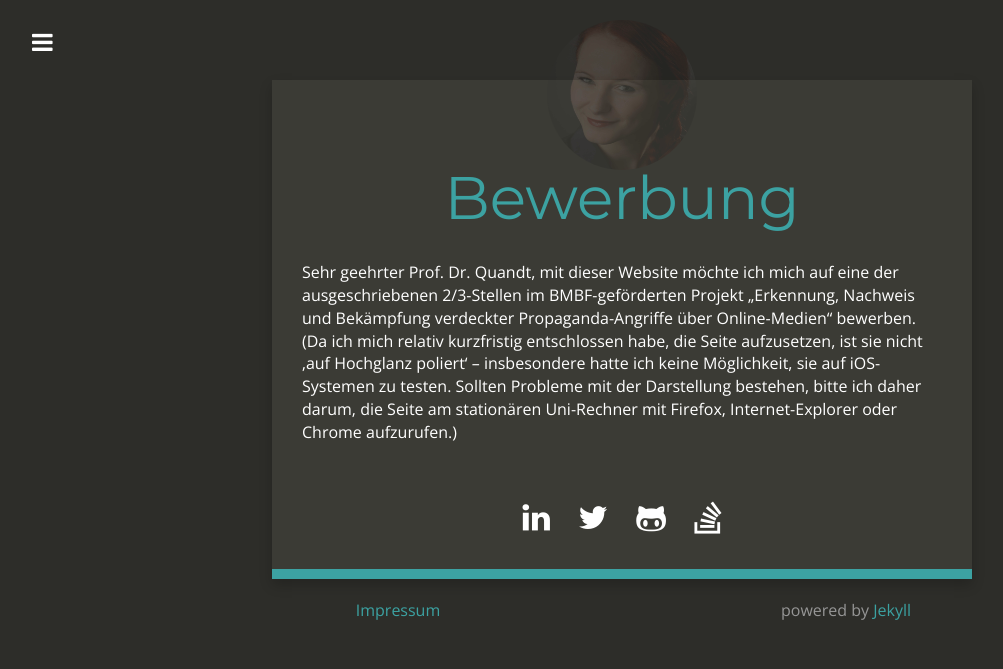
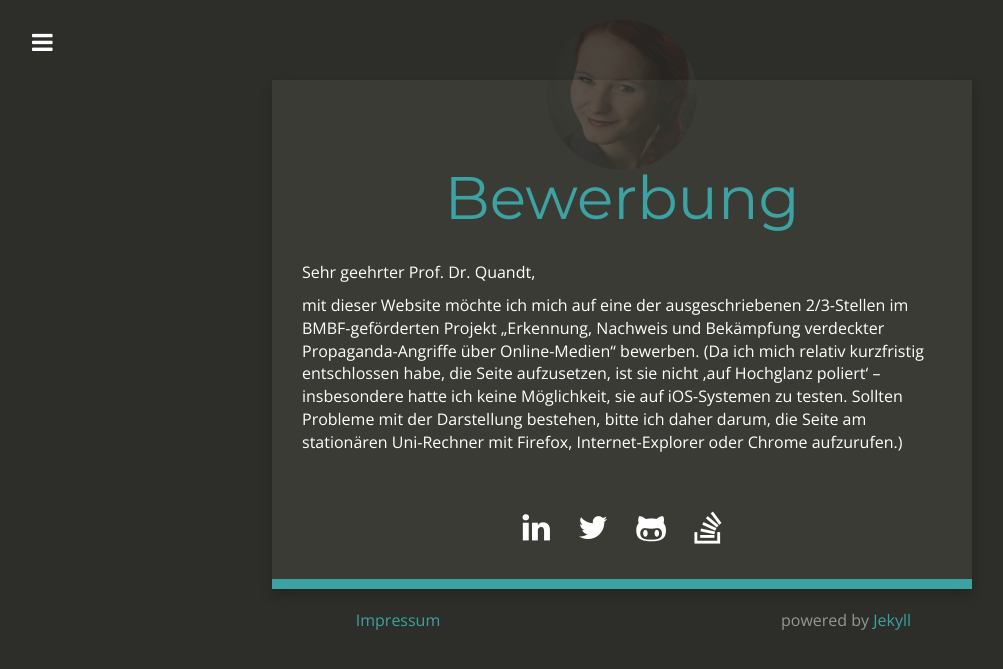
Before and after one commit to BriGitBardot/Bewerbung2, a Jekyll site: the page built from index.md, in a window 1280 px wide. Shown: the top 669 px of the page, without its empty margins (18-1021 px from the left). Built offline with Jekyll 4.4.1, drawn with Linux system fonts in a browser that asks for light colours; nearby versions of some CDN libraries.

Commit message:
Update index.md

```diff
--- a/index.md
+++ b/index.md
@@ -15,8 +15,8 @@
             <h1 class="header author-header" itemprop="headline">{{ site.title }}</h1>
 
             <div class="author-text">
-<p align="left"> Sehr geehrter Prof. Dr. Quandt,
-mit dieser Website möchte ich mich auf eine der ausgeschriebenen 2/3-Stellen im BMBF-geförderten Projekt  „Erkennung, Nachweis und Bekämpfung verdeckter Propaganda-Angriffe über Online-Medien“ bewerben. (Da ich mich relativ kurzfristig entschlossen habe, die Seite aufzusetzen, ist sie nicht ‚auf Hochglanz poliert‘ – insbesondere hatte ich keine Möglichkeit, sie auf iOS-Systemen zu testen. Sollten Probleme mit der Darstellung bestehen, bitte ich daher darum, die Seite am stationären Uni-Rechner mit Firefox, Internet-Explorer oder Chrome aufzurufen.)</p>
+<p align="left"> Sehr geehrter Prof. Dr. Quandt,</p>
+<p align="left">mit dieser Website möchte ich mich auf eine der ausgeschriebenen 2/3-Stellen im BMBF-geförderten Projekt  „Erkennung, Nachweis und Bekämpfung verdeckter Propaganda-Angriffe über Online-Medien“ bewerben. (Da ich mich relativ kurzfristig entschlossen habe, die Seite aufzusetzen, ist sie nicht ‚auf Hochglanz poliert‘ – insbesondere hatte ich keine Möglichkeit, sie auf iOS-Systemen zu testen. Sollten Probleme mit der Darstellung bestehen, bitte ich daher darum, die Seite am stationären Uni-Rechner mit Firefox, Internet-Explorer oder Chrome aufzurufen.)</p>
 
             </div>
 
```
